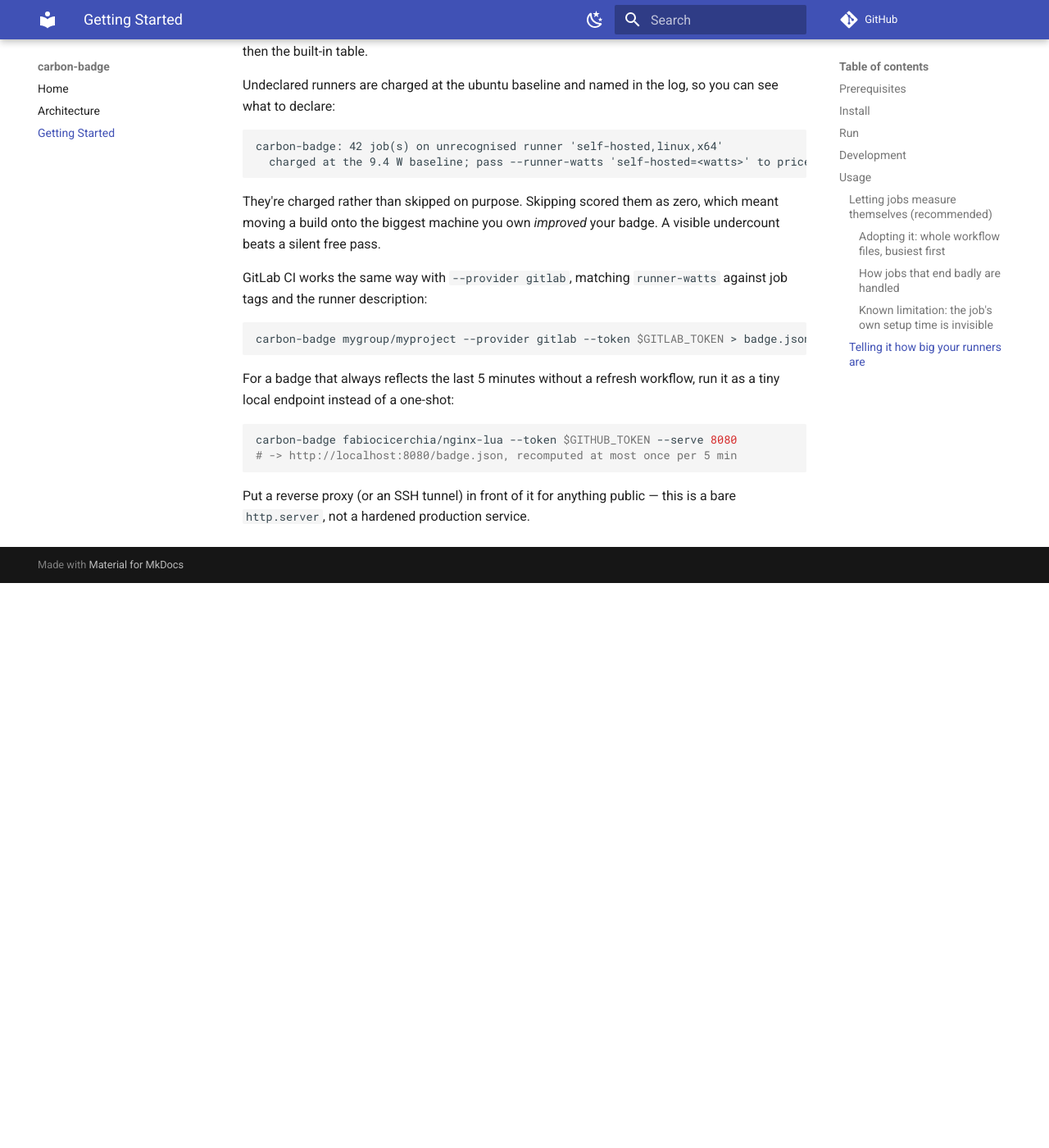
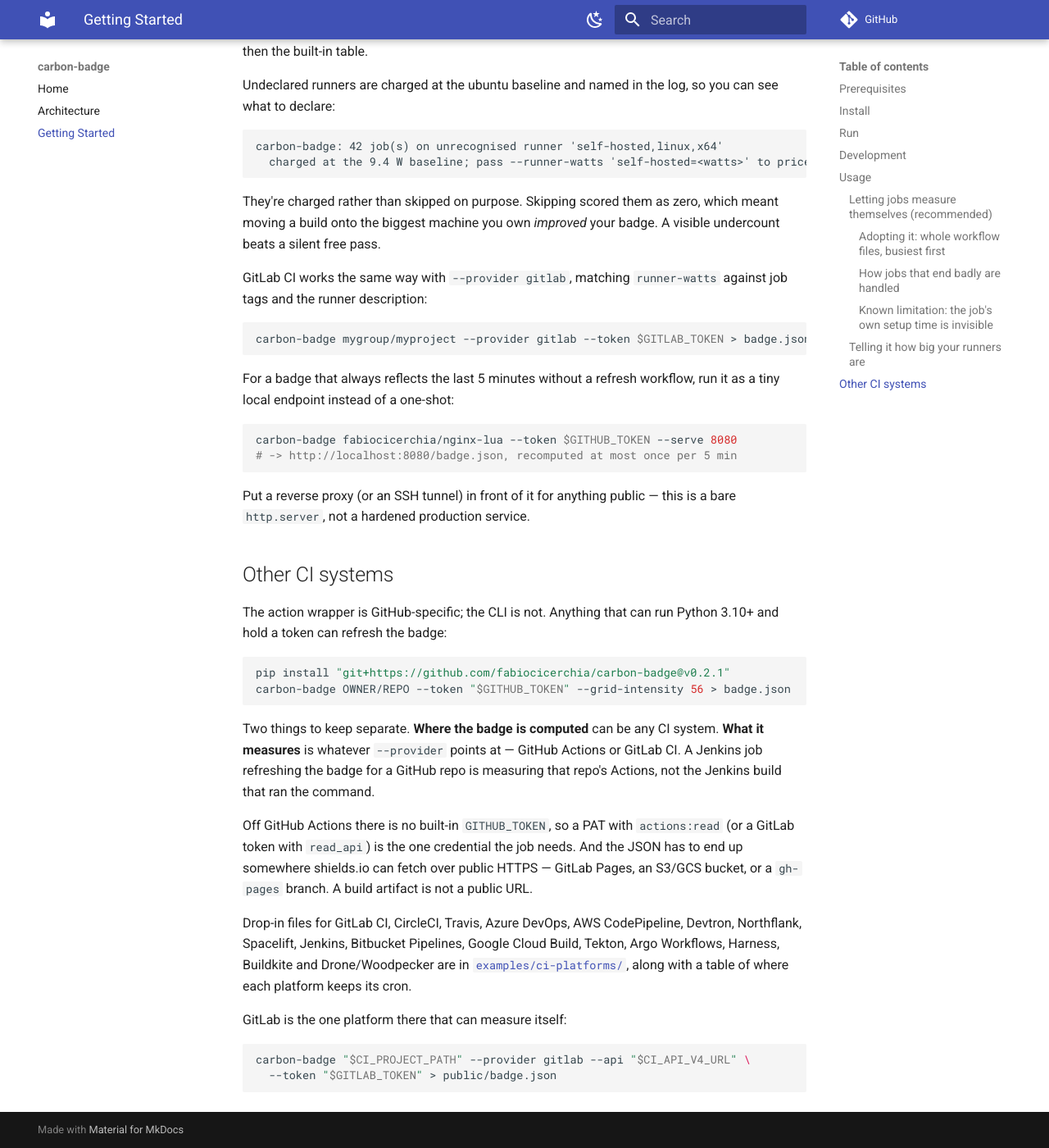
Before and after one commit to fabiocicerchia/carbon-badge, an MkDocs documentation site: the page built from docs/getting-started.md, in a window 1280 px wide and 1400 px high, scrolled down 4335 px. Shown: the whole window at 82% size. Built offline with MkDocs 1.6.1 and Material for MkDocs 9.7.7, drawn with Linux system fonts in a browser that asks for light colours; comment, search, counter and statistics services are not loaded; before the commit the page ends 5046 px from its top, so only the background shows below that.

Commit message:
docs(examples): add drop-in configs for 16 non-GitHub CI systems
Two things were tangled together and the examples now separate them: where the
badge is computed (any CI system that can run Python and hold a token) and what
it measures (whatever --provider points at). A Jenkins job refreshing the badge
for a GitHub repo measures that repo's Actions, not the Jenkins build.

examples/ci-platforms/ carries one drop-in file per platform: GitLab CI,
CircleCI, Travis, Azure DevOps, AWS CodePipeline, Devtron, Northflank,
Spacelift, Jenkins, Bitbucket Pipelines, Google Cloud Build, Tekton, Argo
Workflows, Harness, Buildkite and Drone/Woodpecker.

Three things off GitHub Actions that the action hides: there is no built-in
token, so every file needs a PAT with actions:read; the schedule usually lives
outside the config file, so the README tabulates where each platform keeps its
cron; and a build artifact is not a public URL, which shields.io needs.

GitLab measures itself (--provider gitlab reads the project's own jobs and the
pages job publishes the result), and Northflank runs --serve as a deployment
service, so its public port is the badge endpoint with no cron or bucket at all.

Co-Authored-By: Claude Opus 5 <noreply@anthropic.com>
Claude-Session: https://claude.ai/code/session_018jzWLxX4cn5SP6cokuG19s

````diff
--- a/docs/getting-started.md
+++ b/docs/getting-started.md
@@ -236,3 +236,37 @@ carbon-badge fabiocicerchia/nginx-lua --token $GITHUB_TOKEN --serve 8080
 
 Put a reverse proxy (or an SSH tunnel) in front of it for anything public —
 this is a bare `http.server`, not a hardened production service.
+
+## Other CI systems
+
+The action wrapper is GitHub-specific; the CLI is not. Anything that can run
+Python 3.10+ and hold a token can refresh the badge:
+
+```sh
+pip install "git+https://github.com/fabiocicerchia/carbon-badge@v0.2.1"
+carbon-badge OWNER/REPO --token "$GITHUB_TOKEN" --grid-intensity 56 > badge.json
+```
+
+Two things to keep separate. **Where the badge is computed** can be any CI
+system. **What it measures** is whatever `--provider` points at — GitHub
+Actions or GitLab CI. A Jenkins job refreshing the badge for a GitHub repo is
+measuring that repo's Actions, not the Jenkins build that ran the command.
+
+Off GitHub Actions there is no built-in `GITHUB_TOKEN`, so a PAT with
+`actions:read` (or a GitLab token with `read_api`) is the one credential the
+job needs. And the JSON has to end up somewhere shields.io can fetch over
+public HTTPS — GitLab Pages, an S3/GCS bucket, or a `gh-pages` branch. A build
+artifact is not a public URL.
+
+Drop-in files for GitLab CI, CircleCI, Travis, Azure DevOps, AWS CodePipeline,
+Devtron, Northflank, Spacelift, Jenkins, Bitbucket Pipelines, Google Cloud
+Build, Tekton, Argo Workflows, Harness, Buildkite and Drone/Woodpecker are in
+[`examples/ci-platforms/`](../examples/ci-platforms/README.md), along with a
+table of where each platform keeps its cron.
+
+GitLab is the one platform there that can measure itself:
+
+```sh
+carbon-badge "$CI_PROJECT_PATH" --provider gitlab --api "$CI_API_V4_URL" \
+  --token "$GITLAB_TOKEN" > public/badge.json
+```
````
Also changed, not shown: examples/README.md (+4 -0 lines), examples/ci-platforms/README.md (added, +185 -0 lines), 16 other files.
